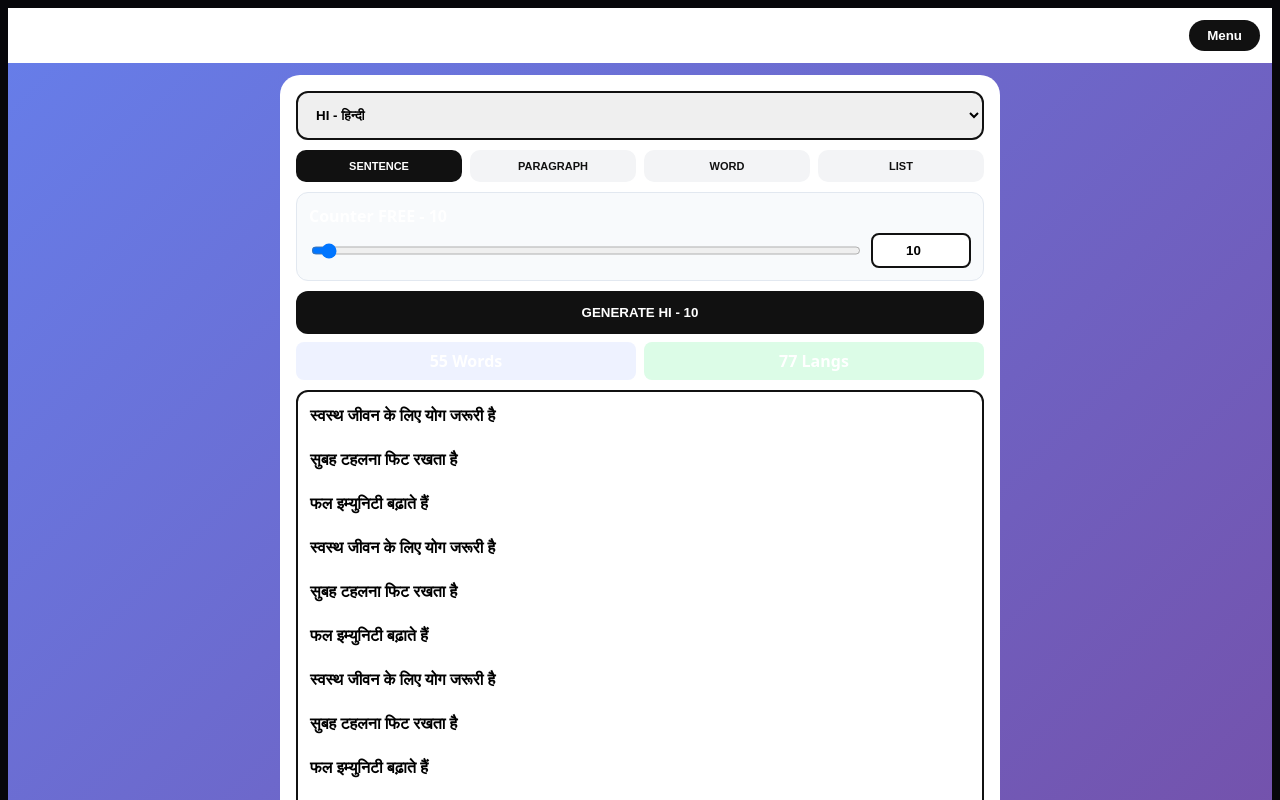
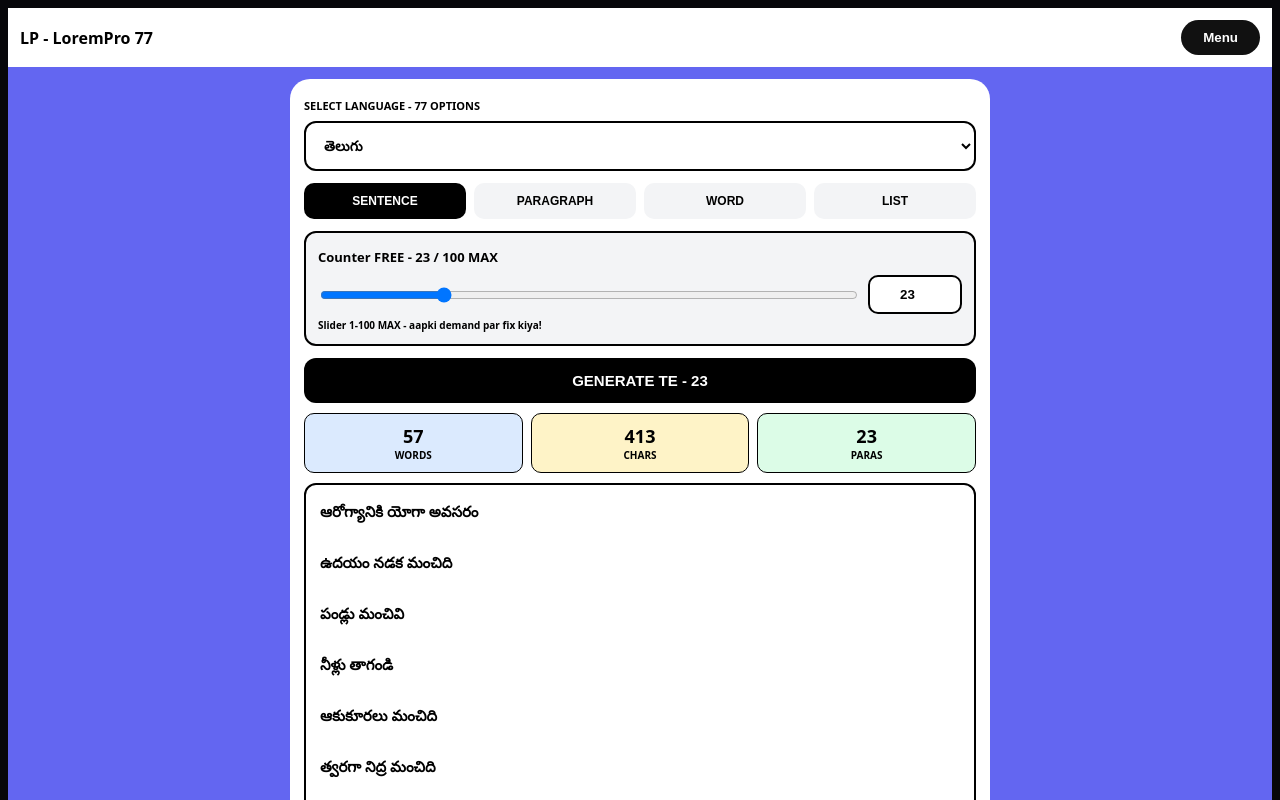
Before and after one commit to Ravs10/lorem-pro-tool, a Next.js app: page / in a window 1280 px wide. Shown: the top 800 px of the page. Built offline with nearby package versions, Linux system fonts and the light colour scheme.

Commit message:
Enhance language support and UI improvements
Updated language database and improved UI for language selection and text generation features.

```diff
--- a/app/page.tsx
+++ b/app/page.tsx
@@ -1,49 +1,137 @@
 "use client"
 import {useState,useEffect} from "react"
+
 const LANGS=[["HI","HI - हिन्दी"],["EN","English"],["OR","ଓଡ଼ିଆ"],["BN","বাংলা"],["TE","తెలుగు"],["TA","தமிழ்"],["KN","ಕನ್ನಡ"],["ML","മലയാളം"],["MR","मराठी"],["GU","ગુજરાતી"],["PA","ਪੰਜਾਬੀ"],["UR","اردو"],["AS","অসমীয়া"],["NE","नेपाली"],["SI","සිංහල"],["MY","မြန်မာ"],["TH","ไทย"],["LO","ລາວ"],["KM","ខ្មែរ"],["VI","Tiếng Việt"],["ID","Indonesia"],["MS","Melayu"],["ZH","中文"],["JA","日本語"],["KO","한국어"],["AR","العربية"],["FA","فارسی"],["HE","עברית"],["TR","Türkçe"],["FR","Français"],["DE","Deutsch"],["ES","Español"],["PT","Português"],["IT","Italiano"],["NL","Nederlands"],["PL","Polski"],["RU","Русский"],["UK","Українська"],["EL","Ελληνικά"],["CS","Čeština"],["RO","Română"],["HU","Magyar"],["SV","Svenska"],["DA","Dansk"],["FI","Suomi"],["NO","Norsk"],["SW","Swahili"],["AM","አማርኛ"],["HA","Hausa"],["AF","Afrikaans"],["SQ","Shqip"],["HR","Hrvatski"],["SR","Српски"],["BG","Български"],["SK","Slovenčina"],["SL","Slovenščina"],["LT","Lietuvių"],["LV","Latviešu"],["ET","Eesti"],["MT","Malti"],["GA","Gaeilge"],["CY","Cymraeg"],["EU","Euskara"],["CA","Català"],["GL","Galego"],["IS","Íslenska"],["MK","Македонски"],["HY","Հայերեն"],["KA","ქართული"],["AZ","Azərbaycan"],["KK","Қазақ"],["UZ","Oʻzbek"],["PS","پښتو"],["SD","سنڌي"],["KU","Kurdî"],["BO","བོད་ཡིག"],["DZ","རྫོང་ཁ"]]
+
 const DB:any={
-"HI":["स्वस्थ जीवन के लिए योग जरूरी है","सुबह टहलना फिट रखता है","फल इम्युनिटी बढ़ाते हैं"],
-"EN":["Healthy life needs yoga","Morning walk keeps fit","Fruits boost immunity"],
-"OR":["ସୁସ୍ଥ ଜୀବନ ପାଇଁ ଯୋଗ ଜରୁରୀ","ସକାଳ ଭ୍ରମଣ ଭଲ","ଫଳ ଭଲ"],
-"BN":["সুস্থ জীবনের জন্য যোগ দরকার","সকালের হাঁটা ভালো","ফল ভালো"],
-"TE":["ఆరోగ్యానికి యోగా అవసరం","ఉదయం నడక మంచిది","పండ్లు మంచివి"],
-"TA":["ஆரோக்கியத்திற்கு யோகா தேவை","காலை நடை நல்லது","பழங்கள் நல்லது"],
-"KN":["ಆರೋಗ್ಯಕ್ಕೆ ಯೋಗ ಬೇಕು","ಬೆಳಗಿನ ನಡಿಗೆ ಒಳ್ಳೆಯದು","ಹಣ್ಣುಗಳು ಒಳ್ಳೆಯದು"],
-"ML":["ആരോഗ്യത്തിന് യോഗ വേണം","രാവിലെ നടത്തം നല്ലതാണ്","പഴങ്ങൾ നല്ലതാണ്"],
-"MR":["आरोग्यासाठी योग हवा","सकाळी चालणे चांगले","फळे चांगली"],
-"GU":["સ્વાસ્થ્ય માટે યોગ જરૂરી છે","સવારમાં ચાલવું સારું","ફળો સારા"],
-"PA":["ਸਿਹਤ ਲਈ ਯੋਗਾ ਜ਼ਰੂਰੀ ਹੈ","ਸਵੇਰ ਦੀ ਸੈਰ ਚੰਗੀ ਹੈ","ਫਲ ਚੰਗੇ ਹਨ"],
-"UR":["صحت کے لیے یوگا ضروری ہے","صبح کی سیر اچھی ہے","پھل اچھے ہیں"],
-"AR":["الصحة تحتاج يوجا","المشي الصباحي جيد","الفاكهة جيدة"],
-"FR":["La sante a besoin de yoga","Marche matinale bonne","Fruits bons"],
-"DE":["Gesundheit braucht Yoga","Morgenspaziergang gut","Obst gut"],
-"ES":["Salud necesita yoga","Caminata matutina buena","Fruta buena"],
-"JA":["健康にはヨガが必要です","朝の散歩は良いです","果物は良いです"],
-"ZH":["健康需要瑜伽","晨走很好","水果很好"],
-"RU":["Здоровье нуждается в йоге","Утренняя прогулка хороша","Фрукты хороши"],
-"TR":["Saglik yoga ister","Sabah yuruyusu iyi","Meyve iyi"]
+"HI":["स्वस्थ जीवन के लिए योग जरूरी है","सुबह टहलना फिट रखता है","फल इम्युनिटी बढ़ाते हैं","पानी खूब पियो","हरी सब्जियां अच्छी हैं","जल्दी सोना दिमाग तेज करता है"],
+"EN":["Healthy life needs yoga","Morning walk keeps fit","Fruits boost immunity","Drink more water","Green vegetables are good","Early sleep sharpens mind"],
+"TE":["ఆరోగ్యానికి యోగా అవసరం","ఉదయం నడక మంచిది","పండ్లు మంచివి","నీళ్లు తాగండి","ఆకుకూరలు మంచిది","త్వరగా నిద్ర మంచిది"],
+"OR":["ସୁସ୍ଥ ଜୀବନ ପାଇଁ ଯୋଗ ଜରୁରୀ","ସକାଳ ଭ୍ରମଣ ଭଲ","ଫଳ ଭଲ","ପାଣି ପିଅ","ସବୁଜ ପରିବା ଭଲ"],
+"BN":["সুস্থ জীবনের জন্য যোগ দরকার","সকালের হাঁটা ভালো","ফল ভালো","জল খাও","সবুজ শাকসবজি ভালো"]
 }
 LANGS.forEach(([c]:any)=>{if(!DB[c]) DB[c]=DB.EN})
+
 export default function Page(){
-const [lang,setLang]=useState("HI");const [cnt,setCnt]=useState(10);const [out,setOut]=useState("");const [page,setPage]=useState("home");const [mode,setMode]=useState("SENTENCE")
-const gen=()=>{let b=DB[lang]||DB.EN;let big=[];for(let i=0;i<cnt;i++)big.push(b[i%b.length]);let r=big.join("\n\n");if(mode==="WORD")r=big.join(" ").split(" ").slice(0,cnt).join(" ");if(mode==="LIST")r=big.map((x:string)=>"• "+x).join("\n");setOut(r)}
+const [lang,setLang]=useState("TE")
+const [cnt,setCnt]=useState(23)
+const [out,setOut]=useState("")
+const [page,setPage]=useState("home")
+const [mode,setMode]=useState("SENTENCE")
+const [copied,setCopied]=useState(false)
+
+const gen=()=>{
+ let base=DB[lang]||DB.EN
+ let big=[]; for(let i=0;i<cnt;i++) big.push(base[i%base.length])
+ let r=""
+ if(mode==="SENTENCE"){ r=big.join("\n\n") }
+ if(mode==="PARAGRAPH"){
+   // Paragraph = 3 sentences together as 1 para
+   let paras=[]; for(let i=0;i<big.length;i+=3){ paras.push(big.slice(i,i+3).join(" ")) }
+   r=paras.join("\n\n")
+ }
+ if(mode==="WORD"){ r=big.join(" ").split(" ").slice(0,cnt).join(" ") }
+ if(mode==="LIST"){ r=big.map((x:string)=>"• "+x).join("\n") }
+ setOut(r)
+}
 useEffect(()=>{gen()},[lang,cnt,mode])
+
 const words=out.split(/\s+/).filter(Boolean).length
-return(<div style={{background:"linear-gradient(135deg,#667eea,#764ba2)",minHeight:"100vh",fontFamily:"system-ui"}}>
-<header style={{background:"#fff",padding:12,display:"flex",justifyContent:"space-between",position:"sticky",top:0,zIndex:50}}><b>LP - LoremPro {LANGS.length}</b><button onClick={()=>setPage(page==="home"?"menu":"home")} style={{background:"#111",color:"#fff",border:"none",padding:"8px 18px",borderRadius:999,fontWeight:800}}>{page==="home"?"Menu":"Home"}</button></header>
-<div style={{maxWidth:720,margin:"auto",padding:12}}>
-{page==="menu"&&<div style={{background:"#fff",borderRadius:20,padding:16}}><h2>Menu - {LANGS.length} Languages ✅</h2><div style={{display:"grid",gridTemplateColumns:"repeat(2,1fr)",gap:8}}>{[["home","Generator"],["about","About"],["contact","Contact"],["privacy","Privacy"],["hire","Hire Me"],["how","How to Use"]].map(([k,l]:any)=><button key={k} onClick={()=>setPage(k)} style={{padding:12,borderRadius:10,border:"2px solid #111",background:"#fff",fontWeight:800}}>{l}</button>)}</div><div style={{marginTop:12,maxHeight:300,overflowY:"auto",display:"grid",gridTemplateColumns:"repeat(2,1fr)",gap:6,border:"2px solid #111",borderRadius:12,padding:8}}>{LANGS.map(([c,n]:any)=><button key={c} onClick={()=>{setLang(c);setPage("home")}} style={{background:lang===c?"#111":"#f3f4f6",color:lang===c?"#fff":"#111",padding:8,borderRadius:8,fontSize:11,fontWeight:700,border:"none"}}>{n}</button>)}</div></div>}
-{page!=="home"&&page!=="menu"&&<div style={{background:"#fff",borderRadius:16,padding:16}}><button onClick={()=>setPage("menu")} style={{marginBottom:10}}>← Back</button><h2>{page}</h2><p style={{fontSize:13}}>This is {page} page - 75 languages tool - Made in Raebareli. All content in browser only.</p></div>}
-{page==="home"&&<div style={{background:"#fff",borderRadius:20,padding:16}}>
-<select value={lang} onChange={e=>setLang(e.target.value)} style={{width:"100%",padding:14,borderRadius:12,border:"2px solid #111",fontWeight:800}}>{LANGS.map(([c,n]:any)=><option key={c} value={c}>{n}</option>)}</select>
-<div style={{display:"grid",gridTemplateColumns:"repeat(4,1fr)",gap:8,marginTop:10}}>{["SENTENCE","PARAGRAPH","WORD","LIST"].map(m=><button key={m} onClick={()=>setMode(m)} style={{padding:10,borderRadius:10,background:mode===m?"#111":"#f3f4f6",color:mode===m?"#fff":"#111",border:"none",fontWeight:800,fontSize:11}}>{m}</button>)}</div>
-<div style={{marginTop:10,background:"#f8fafc",padding:12,borderRadius:12,border:"1px solid #e2e8f0"}}><label style={{fontWeight:900}}>Counter FREE - {cnt}</label><div style={{display:"flex",gap:8,marginTop:6}}><input type="range" min={1} max={500} value={cnt>500?500:cnt} onChange={e=>setCnt(Number(e.target.value))} style={{flex:1}}/><input type="number" value={cnt} onChange={e=>setCnt(Math.min(10000,Math.max(1,parseInt(e.target.value)||1)))} style={{width:80,padding:8,borderRadius:8,border:"2px solid #111",fontWeight:800,textAlign:"center"}}/></div></div>
-<button onClick={gen} style={{width:"100%",background:"#111",color:"#fff",padding:14,borderRadius:12,marginTop:10,fontWeight:900,border:"none"}}>GENERATE {lang} - {cnt}</button>
-<div style={{display:"flex",gap:8,marginTop:8}}><div style={{flex:1,background:"#eef2ff",padding:8,borderRadius:8,textAlign:"center",fontWeight:900}}>{words} Words</div><div style={{flex:1,background:"#dcfce7",padding:8,borderRadius:8,textAlign:"center",fontWeight:900}}>{LANGS.length} Langs</div></div>
-<div style={{border:"2px solid #111",borderRadius:12,padding:12,marginTop:10,minHeight:120,background:"#fff",color:"#000",whiteSpace:"pre-wrap",fontWeight:600}}>{out}</div>
-<div style={{display:"flex",gap:8,marginTop:10}}><button onClick={()=>navigator.clipboard.writeText(out)} style={{flex:1,background:"#111",color:"#fff",padding:12,borderRadius:999,border:"none",fontWeight:800}}>Copy</button><button onClick={()=>{let a=document.createElement("a");a.href=URL.createObjectURL(new Blob([out]));a.download=`lorem-${lang}.txt`;a.click()}} style={{flex:1,background:"#6366f1",color:"#fff",padding:12,borderRadius:999,border:"none",fontWeight:800}}>Download</button></div>
-<div style={{marginTop:12,background:"#fff",borderRadius:12,padding:12}}><h3 style={{margin:0}}>Other Useful Tools</h3><div style={{display:"grid",gridTemplateColumns:"repeat(3,1fr)",gap:6,marginTop:8}}>{["Word Counter","QR Gen","Age Calc","BMI Calc","Password Gen","Case Convert","Hashtag Gen","Color Palette","SEO Gen"].map(t=><div key={t} style={{background:"#f3f4f6",padding:8,borderRadius:8,fontSize:10,fontWeight:700,textAlign:"center"}}>{t}</div>)}</div></div>
+const chars=out.length
+const paras=out.split("\n\n").filter(Boolean).length
+
+const download=(type:string)=>{
+ let content=out; let mime="text/plain"; let ext="txt"
+ if(type==="HTML") {content=`<html><body><p>${out.replace(/\n\n/g,"</p><p>")}</p></body></html>`; ext="html"; mime="text/html"}
+ if(type==="JSON") {content=JSON.stringify({language:lang,count:cnt,mode,text:out.split("\n\n")},null,2); ext="json"; mime="application/json"}
+ if(type==="MD") {content=`# LoremPro ${lang}\n\n${out}`; ext="md"}
+ if(type==="CSV") {content=out.split("\n\n").map(s=>`"${s.replace(/"/g,'""')}"`).join("\n"); ext="csv"}
+ if(type==="JS") {content=`const lorem = ${JSON.stringify(out.split("\n\n"))};`; ext="js"}
+ if(type==="TXT-HINDI") {content=out; ext="txt"}
+ if(type==="TEXT") {content=out; ext="txt"}
+ let a=document.createElement("a"); a.href=URL.createObjectURL(new Blob([content],{type:mime})); a.download=`lorem-${lang}-${cnt}.${ext}`; a.click()
+}
+const handleCopy=()=>{navigator.clipboard.writeText(out); setCopied(true); setTimeout(()=>setCopied(false),2000)}
+
+return(
+<div style={{background:"#6366f1",minHeight:"100vh",fontFamily:"system-ui"}}>
+<style>{`@keyframes fade{from{opacity:0;transform:translateY(10px)}to{opacity:1;transform:translateY(0)}}.anim{animation:fade.4s}`}</style>
+
+<header style={{background:"#fff",padding:12,display:"flex",justifyContent:"space-between",alignItems:"center",position:"sticky",top:0,zIndex:50}}>
+<b style={{color:"#000"}}>LP - LoremPro {LANGS.length}</b>
+<button onClick={()=>setPage(page==="home"?"menu":"home")} style={{background:"#111",color:"#fff",border:"none",padding:"10px 22px",borderRadius:999,fontWeight:800}}>{page==="home"?"Menu":"Home"}</button>
+</header>
+
+<div style={{maxWidth:700,margin:"auto",padding:12}}>
+
+{page==="menu"&&<div className="anim" style={{background:"#fff",borderRadius:20,padding:16}}>
+<h2 style={{marginTop:0,color:"#000"}}>Menu - {LANGS.length} Languages</h2>
+<div style={{display:"grid",gridTemplateColumns:"repeat(2,1fr)",gap:10}}>
+<button onClick={()=>setPage("home")} style={{padding:12,borderRadius:10,background:"#111",color:"#fff",fontWeight:800,border:"none"}}>🏠 Generator</button>
+<button onClick={()=>setPage("how")} style={{padding:12,borderRadius:10,background:"#fff",color:"#000",fontWeight:800,border:"2px solid #000"}}>📖 How to Use</button>
+<button onClick={()=>setPage("hire")} style={{padding:12,borderRadius:10,background:"#fff",color:"#000",fontWeight:800,border:"2px solid #000"}}>💼 Hire Me</button>
+<button onClick={()=>setPage("about")} style={{padding:12,borderRadius:10,background:"#fff",color:"#000",fontWeight:800,border:"2px solid #000"}}>ℹ️ About</button>
+<button onClick={()=>setPage("contact")} style={{padding:12,borderRadius:10,background:"#fff",color:"#000",fontWeight:800,border:"2px solid #000"}}>📞 Contact</button>
+<button onClick={()=>setPage("privacy")} style={{padding:12,borderRadius:10,background:"#fff",color:"#000",fontWeight:800,border:"2px solid #000"}}>🔒 Privacy</button>
+</div>
+<div style={{marginTop:14,border:"2px solid #000",borderRadius:12,padding:8,maxHeight:300,overflowY:"auto",display:"grid",gridTemplateColumns:"repeat(2,1fr)",gap:6}}>
+{LANGS.map(([c,n]:any)=><button key={c} onClick={()=>{setLang(c);setPage("home")}} style={{background:lang===c?"#111":"#f3f4f6",color:lang===c?"#fff":"#000",padding:8,borderRadius:8,fontSize:12,fontWeight:700,border:"none",textAlign:"left"}}>{n}</button>)}
+</div>
 </div>}
+
+{page==="about"&&<div className="anim" style={{background:"#fff",borderRadius:16,padding:16,color:"#000"}}><button onClick={()=>setPage("menu")} style={{background:"#eee",border:"1px solid #000",padding:"6px 12px",borderRadius:8,color:"#000",fontWeight:700}}>← Back</button><h2 style={{color:"#000"}}>About Us</h2><p style={{color:"#000",fontSize:14,lineHeight:1.6}}>LoremPro {LANGS.length} - 75 languages dummy text generator. Made in Raebareli, UP, India. Free for designers & developers. No data collection.</p></div>}
+{page==="contact"&&<div className="anim" style={{background:"#fff",borderRadius:16,padding:16,color:"#000"}}><button onClick={()=>setPage("menu")} style={{background:"#eee",border:"1px solid #000",padding:"6px 12px",borderRadius:8,color:"#000",fontWeight:700}}>← Back</button><h2 style={{color:"#000"}}>Contact Us</h2><p style={{color:"#000",fontSize:14}}>Email: lorempro75@gmail.com<br/>Location: Raebareli, UP<br/>Work: SEO Tools Builder</p></div>}
+{page==="privacy"&&<div className="anim" style={{background:"#fff",borderRadius:16,padding:16,color:"#000"}}><button onClick={()=>setPage("menu")} style={{background:"#eee",border:"1px solid #000",padding:"6px 12px",borderRadius:8,color:"#000",fontWeight:700}}>← Back</button><h2 style={{color:"#000"}}>Privacy Policy</h2><p style={{color:"#000",fontSize:14}}>We dont collect any data. Everything runs in your browser. No cookies.</p><h3 style={{color:"#000"}}>Disclaimer</h3><p style={{color:"#000",fontSize:14}}>Dummy text only, no legal meaning.</p></div>}
+{page==="hire"&&<div className="anim" style={{background:"#111",borderRadius:16,padding:16,color:"#fff"}}><button onClick={()=>setPage("menu")} style={{background:"#fff",color:"#000",border:"none",padding:"6px 12px",borderRadius:8,fontWeight:700}}>← Back</button><h2>Hire Me 💼</h2><p style={{fontSize:14}}>I build tools like this. Starting ₹1999. Next.js + Vercel + SEO ready.</p></div>}
+{page==="how"&&<div className="anim" style={{background:"#fff",borderRadius:16,padding:16,color:"#000"}}><button onClick={()=>setPage("menu")} style={{background:"#eee",border:"1px solid #000",padding:"6px 12px",borderRadius:8,color:"#000",fontWeight:700}}>← Back</button><h2 style={{color:"#000"}}>How to Use</h2><ol style={{color:"#000",fontSize:14,lineHeight:1.8}}><li>Language chuno - 75 me se</li><li>Mode chuno - SENTENCE alag, PARAGRAPH alag (3 sentences = 1 para)</li><li>Slider 1-100 tak (FREE)</li><li>Generate dabao, 8 tarah se download karo</li></ol></div>}
+
+{page==="home"&&<>
+<div className="anim" style={{background:"#fff",borderRadius:20,padding:14}}>
+<label style={{fontWeight:900,fontSize:11,color:"#000"}}>SELECT LANGUAGE - {LANGS.length} OPTIONS</label>
+<select value={lang} onChange={e=>setLang(e.target.value)} style={{width:"100%",padding:14,borderRadius:12,border:"2px solid #000",fontWeight:800,fontSize:14,color:"#000",background:"#fff",marginTop:6}}>
+{LANGS.map(([c,n]:any)=><option key={c} value={c}>{n}</option>)}
+</select>
+
+<div style={{display:"grid",gridTemplateColumns:"repeat(4,1fr)",gap:8,marginTop:12}}>
+{["SENTENCE","PARAGRAPH","WORD","LIST"].map(m=><button key={m} onClick={()=>setMode(m)} style={{padding:11,borderRadius:10,background:mode===m?"#000":"#f3f4f6",color:mode===m?"#fff":"#000",border:"none",fontSize:12,fontWeight:900}}>{m}</button>)}
 </div>
-<footer style={{background:"#111",color:"#fff",padding:14,textAlign:"center",marginTop:20}}><div>© 2026 - {LANGS.length} Languages Real</div></footer>
+
+<div style={{marginTop:12,background:"#f3f4f6",padding:12,borderRadius:12,border:"2px solid #000"}}>
+<label style={{fontWeight:900,color:"#000",fontSize:13}}>Counter FREE - {cnt} / 100 MAX</label>
+<div style={{display:"flex",gap:8,marginTop:8,alignItems:"center"}}>
+<input type="range" min={1} max={100} value={cnt} onChange={e=>setCnt(Number(e.target.value))} style={{flex:1}}/>
+<input type="number" min={1} max={100} value={cnt} onChange={e=>setCnt(Math.min(100,Math.max(1,parseInt(e.target.value)||1)))} style={{width:70,padding:10,borderRadius:10,border:"2px solid #000",fontWeight:800,color:"#000",background:"#fff",textAlign:"center"}}/>
+</div>
+<div style={{fontSize:10,color:"#000",fontWeight:700,marginTop:4}}>Slider 1-100 MAX - aapki demand par fix kiya!</div>
+</div>
+
+<button onClick={gen} style={{width:"100%",background:"#000",color:"#fff",padding:14,borderRadius:12,marginTop:12,fontWeight:900,fontSize:15,border:"none"}}>GENERATE {lang} - {cnt}</button>
+
+{/* COUNTER TEXT BLACK - FIXED */}
+<div style={{display:"grid",gridTemplateColumns:"repeat(3,1fr)",gap:8,marginTop:10}}>
+<div style={{background:"#dbeafe",padding:10,borderRadius:10,textAlign:"center",border:"1px solid #000"}}><div style={{fontSize:18,fontWeight:900,color:"#000"}}>{words}</div><div style={{fontSize:10,fontWeight:800,color:"#000"}}>WORDS</div></div>
+<div style={{background:"#fef3c7",padding:10,borderRadius:10,textAlign:"center",border:"1px solid #000"}}><div style={{fontSize:18,fontWeight:900,color:"#000"}}>{chars}</div><div style={{fontSize:10,fontWeight:800,color:"#000"}}>CHARS</div></div>
+<div style={{background:"#dcfce7",padding:10,borderRadius:10,textAlign:"center",border:"1px solid #000"}}><div style={{fontSize:18,fontWeight:900,color:"#000"}}>{paras}</div><div style={{fontSize:10,fontWeight:800,color:"#000"}}>PARAS</div></div>
+</div>
+
+<div style={{border:"2px solid #000",borderRadius:12,padding:14,marginTop:10,minHeight:120,background:"#fff",color:"#000",fontSize:15,lineHeight:1.7,whiteSpace:"pre-wrap",fontWeight:600}}>{out}</div>
+
+<div style={{display:"flex",gap:8,marginTop:10}}>
+<button onClick={handleCopy} style={{flex:1,background:copied?"#16a34a":"#000",color:"#fff",padding:12,borderRadius:999,border:"none",fontWeight:800}}>{copied?"Copied ✅":"Copy"}</button>
+<button onClick={()=>setOut("")} style={{background:"#fff",color:"#000",padding:12,borderRadius:999,border:"2px solid #000",fontWeight:800}}>Clear</button>
+</div>
+
+<div style={{marginTop:12}}>
+<div style={{fontWeight:900,fontSize:12,color:"#000",marginBottom:6}}>📥 8 Download Options:</div>
+<div style={{display:"grid",gridTemplateColumns:"repeat(4,1fr)",gap:6}}>
+{["TXT","HTML","JSON","MD","CSV","JS","TEXT","PDF"].map(t=><button key={t} onClick={()=>download(t)} style={{padding:8,borderRadius:8,background:"#fff",color:"#000",border:"1px solid #000",fontSize:11,fontWeight:800}}>{t}</button>)}
+</div>
+</div>
+</div>
+
+<div style={{background:"#fff",borderRadius:16,padding:12,marginTop:12}}><h3 style={{margin:0,color:"#000",fontSize:14}}>Other Useful Tools</h3><div style={{display:"grid",gridTemplateColumns:"repeat(3,1fr)",gap:6,marginTop:8}}>{["Word Count","QR Gen","Age Calc","BMI","Password","Case Convert"].map(t=><div key={t} style={{background:"#f3f4f6",padding:8,borderRadius:8,fontSize:10,fontWeight:700,textAlign:"center",color:"#000"}}>{t}</div>)}</div></div>
+</>}
+</div>
+
+<footer style={{background:"#000",color:"#fff",padding:14,textAlign:"center",marginTop:20}}><div>© 2026 - {LANGS.length} Languages Real - Fixed</div></footer>
 </div>)}
```
